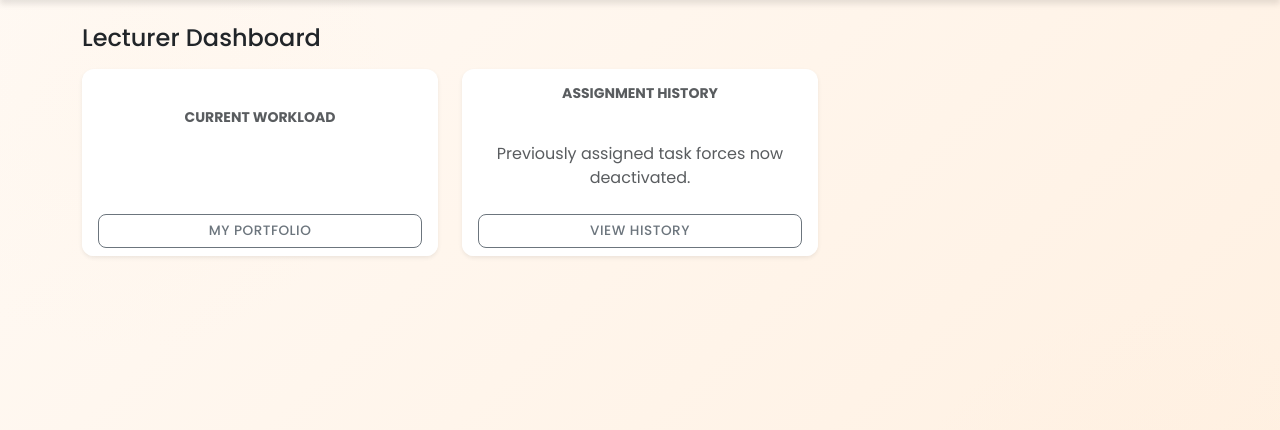
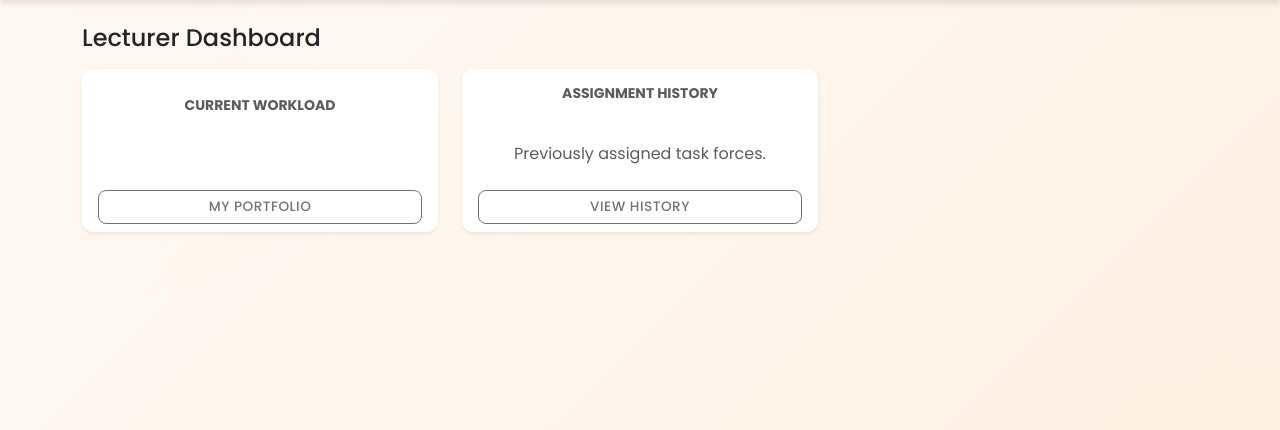
Before and after one commit to Junaed29/TFMS-CodeForce, a Django app: template templates/dashboard/lecturer_dashboard.html in a window 1280 px wide. Shown: the part 70-500 px from the top of the page. Run offline with Django 4.2, Linux system fonts and the light colour scheme; the template is opened without the code that fills it, so the values that code supplies are empty.

Commit message:
fix: Update wording in Assignment History section for clarity

```diff
--- a/templates/dashboard/lecturer_dashboard.html
+++ b/templates/dashboard/lecturer_dashboard.html
@@ -33,7 +33,7 @@
             <div class="card-body text-center d-flex flex-column justify-content-center">
                 <h5 class="card-title text-muted text-uppercase small fw-bold">Assignment History</h5>
                 <h2 class="display-3 fw-bold text-secondary my-3">{{ inactive_count }}</h2>
-                <p class="card-text text-muted">Previously assigned task forces now deactivated.</p>
+                <p class="card-text text-muted">Previously assigned task forces.</p>
             </div>
             <div class="card-footer bg-white border-0">
                 <a href="{% url 'dashboard:lecturer_portfolio_inactive' %}" class="btn btn-outline-secondary w-100">View
```
